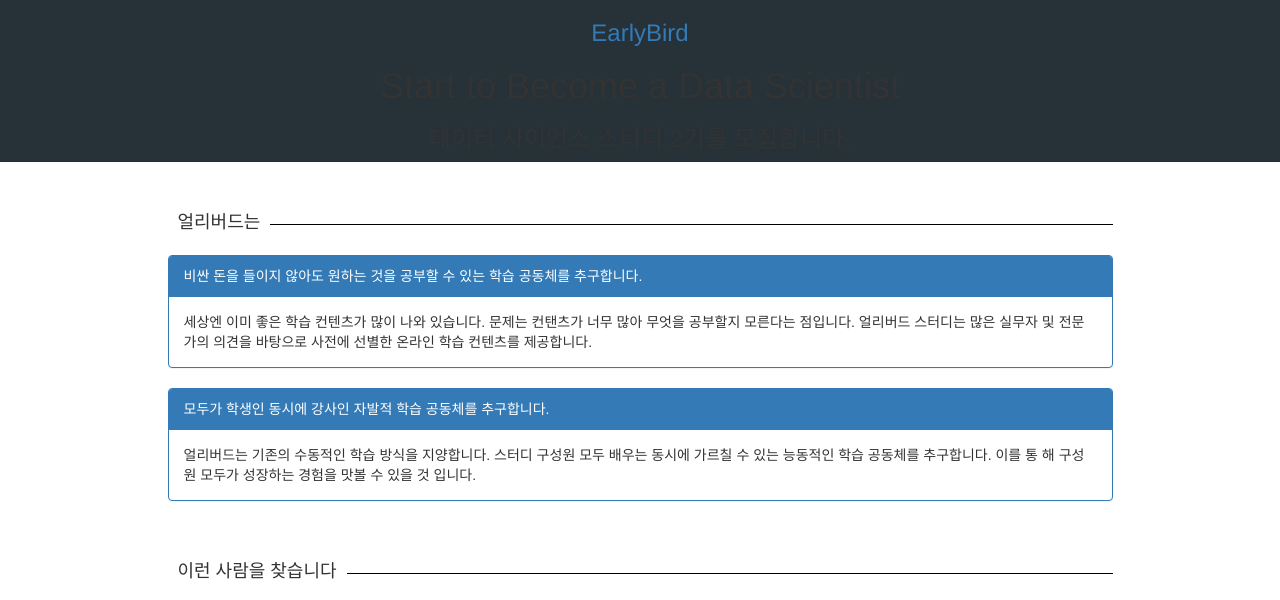
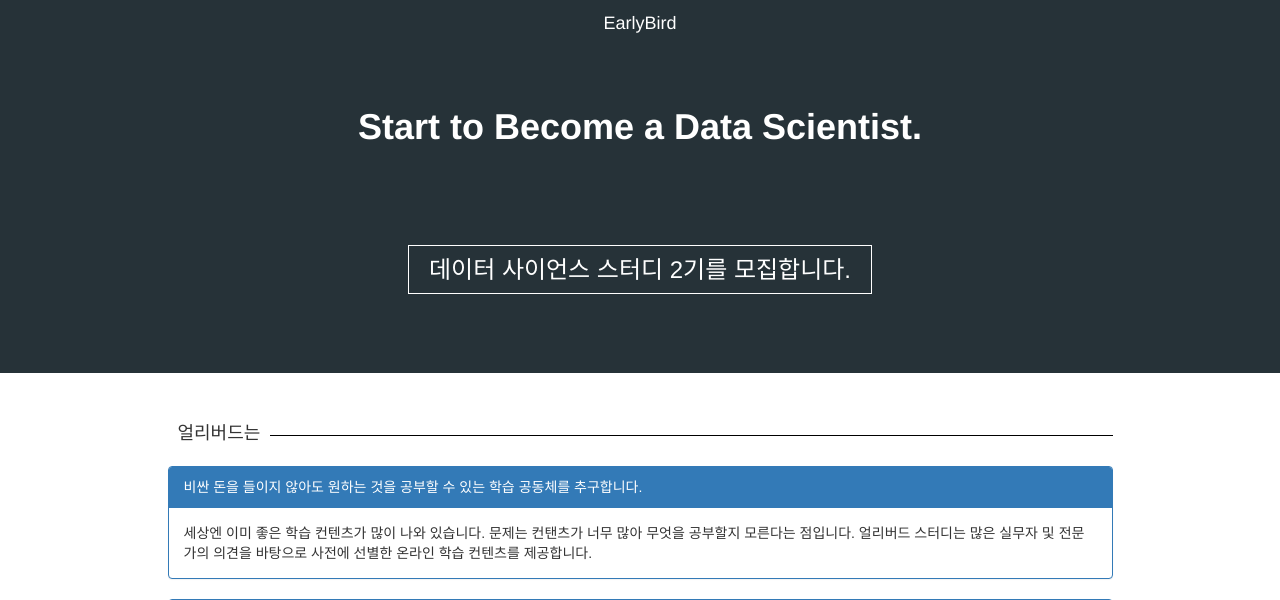
Before and after one commit to joshuakimDwan/earlybird_landing, a Django app: page / in a window 1280 px wide. Shown: the top 600 px of the page. Run offline with Django 3.2, Linux system fonts and the light colour scheme; some libraries are stand-ins or nearby versions; some web fonts are replaced.

Commit message:
Create title-box

```diff
--- a/home/templates/home/title.html
+++ b/home/templates/home/title.html
@@ -1,7 +1,40 @@
-<div class="container">
+<style>
+  #title-box, #title-box a {
+    line-height: 1.5;
+    padding: 0 0 3rem 0;
+    color: white;
+  }
+
+  #title-box #title {
+    padding: 50px 0 50px 0;
+    font-weight: 700 !important;
+  }
+
+  #title-box #sub-title {
+    padding: 30px 0 50px 0;
+  }
+
+  #title-box #sub-title span {
+    padding: 10px 20px;
+    border: 1px solid white;
+    font-weight: 100 !important;
+  }
+
+
+  #title-box hr {
+    width: 200px;
+    border: 20px solid white;
+  }
+</style>
+
+<div id="title-box" class="container">
   <div class="row text-center">
-    <h3 class=""><a href="#">EarlyBird</a></h3>
-    <h1>Start to Become a Data Scientist</h1>
-    <h3>데이터 사이언스 스터디 2기를 모집합니다.</h3>
+    <div class="col-md-12">
+      <h4 id="logo"><a href="#">EarlyBird</a></h4>
+      <h1 id="title">Start to Become a Data Scientist.</h1>
+      <div id="sub-title">
+        <h3><span>데이터 사이언스 스터디 2기를 모집합니다.</span></h3>
+      </div>
+    </div>
   </div>
 </div>
```
